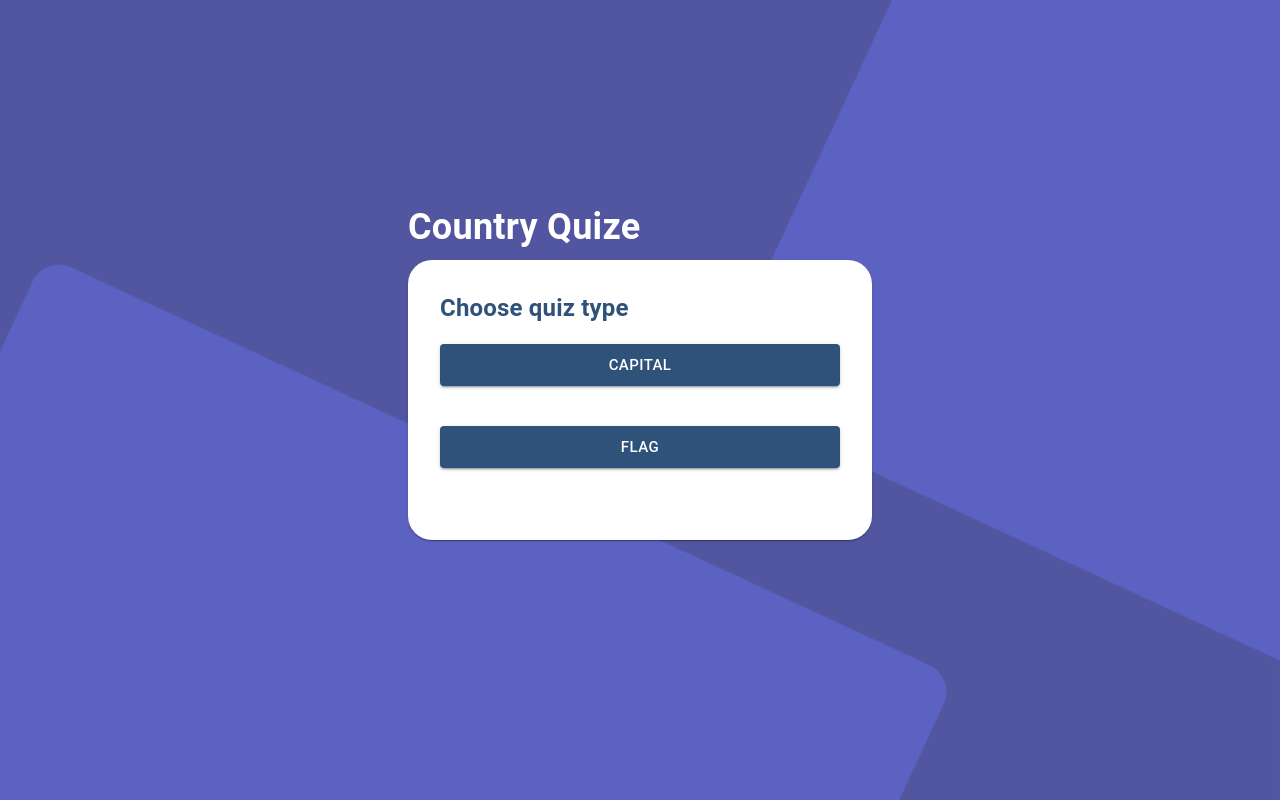
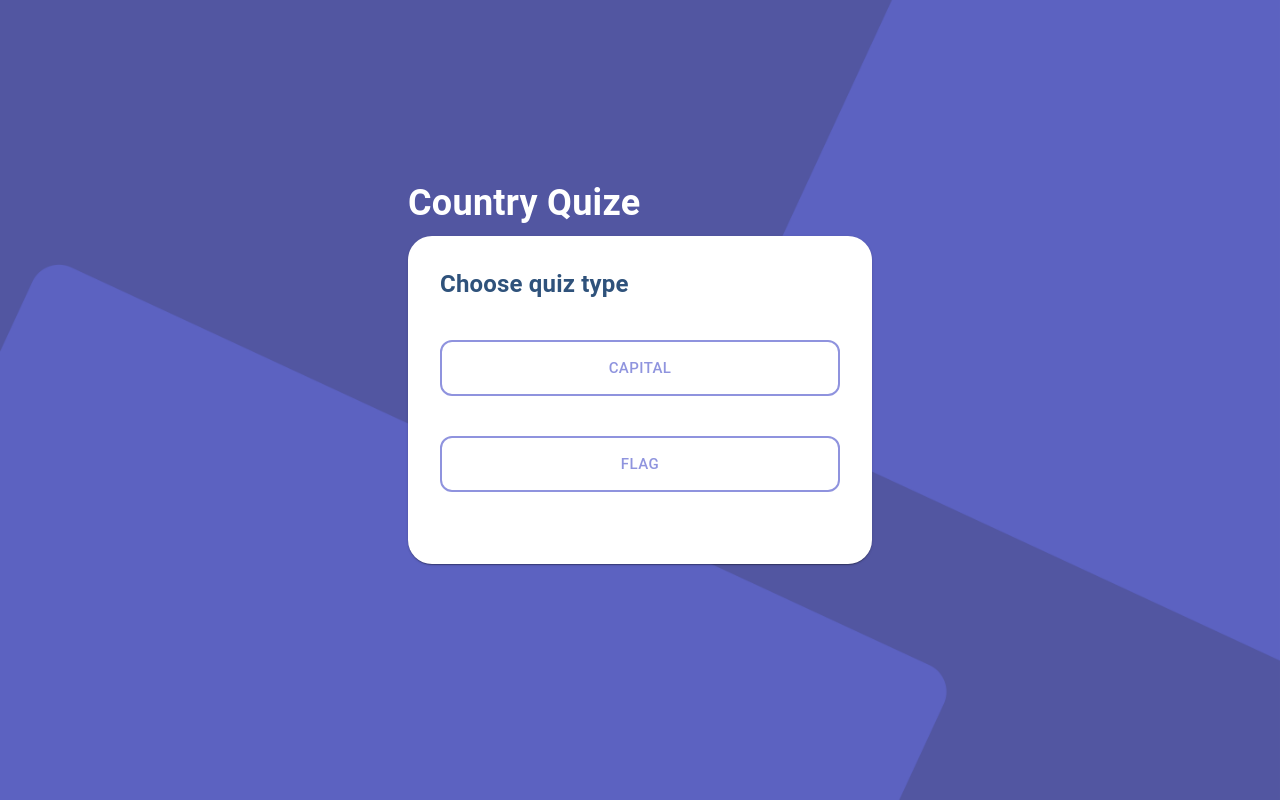
Before and after one commit to FedorowPavel/quize-react-ts, a React (Create React App) app: page / in a window 1280 px wide. Built offline with nearby package versions, Linux system fonts and the light colour scheme; no server answers.

Commit message:
type selector buttons styles changed, refactoring

```diff
--- a/src/Components/AnswerOptions.tsx
+++ b/src/Components/AnswerOptions.tsx
@@ -27,9 +27,7 @@ const cardStyles = {
   }
 }
 
-// TODO types
-// @ts-ignore
-const AnswerOptions: React.FC<{options: IOption[]}> = ({options}): JSX.Element[] => {
+const AnswerOptions: React.FC<{options: IOption[]}> = ({options}): JSX.Element => {
   const {state, dispatch} = useQuiz()
   const [targetAnswer, setTargetAnswer] = useState<string>()
 
@@ -54,7 +52,9 @@ const AnswerOptions: React.FC<{options: IOption[]}> = ({options}): JSX.Element[]
   }, [options, state.isAnswered])
 
   return (
-    options && options.map((option, index) => {
+    options &&
+      <>
+        {options.map((option, index) => {
           return (
             <Card
               key={index}
@@ -63,11 +63,12 @@ const AnswerOptions: React.FC<{options: IOption[]}> = ({options}): JSX.Element[]
               onClick={() => answerHandler(option)}
             >
               <span>{getPrefix(index)}</span>
-          <span style={option.isCorrect ? {textDecoration: 'underline'} : {}}>{option.value}</span>
+              <span>{option.value}</span>
               <CorrectnessIndicatorIcon isTarget={targetAnswer === option.value} isCorrect={option.isCorrect}/>
             </Card>
           )
-    })
+        })}
+      </>
   )
 }
 
--- a/src/Components/QuizTypeSelector.tsx
+++ b/src/Components/QuizTypeSelector.tsx
@@ -9,11 +9,20 @@ import {useQuiz} from "../CustomHooks/useQuiz";
 
 const btnStyles = {
   marginBottom: '40px',
-  backgroundColor: 'rgba(47, 82, 123, 1)',
+  color: 'rgba(96, 102, 208, 0.7)',
+  border: '2px solid rgba(96, 102, 208, 0.7)',
+  height: '56px',
+  borderRadius: '12px',
+  ':hover': {
+    border: '2px solid rgba(249, 168, 38, 1)',
+    backgroundColor: 'rgba(249, 168, 38, 1)',
+    color: 'white',
+    cursor: 'pointer'
+  }
 }
 
 const titleStyles = {
-  marginBottom: '20px',
+  marginBottom: '40px',
   color: 'rgba(47, 82, 123, 1)',
   fontSize: '24px',
   lineHeight: '32px',
@@ -35,7 +44,7 @@ const QuizTypeSelector: FC = (): JSX.Element => {
       {quizTypes.map((type) => {
         return (
           <Button
-            variant='contained'
+            variant='outlined'
             key={type}
             size='large'
             sx={btnStyles}
--- a/src/variables.scss
+++ /dev/null
@@ -1,3 +0,0 @@
-//@value regular: #0c77f8;
-//@value fail: #ff0000;
-//@value success: #aaf200;
```
Lines whose indentation alone changed are shown as unchanged.
